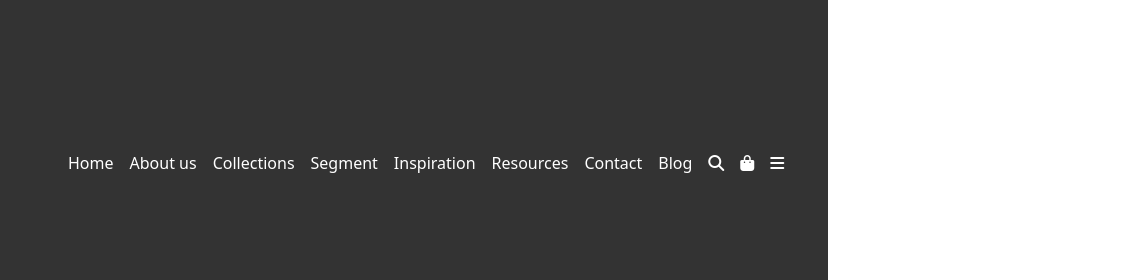
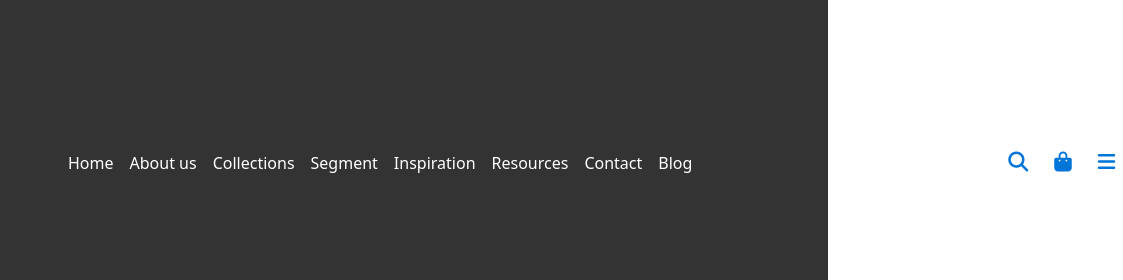
Before and after one commit to Harshit3323/GreenLam, a plain HTML site: page index.html in a window 1280 px wide. Shown: the top 280 px of the page, 452-1575 px from the left, 1123 px wide, since content can reach past the window. Drawn offline with nearby package versions, Linux system fonts and the light colour scheme.

Commit message:
Add files via upload

```diff
--- a/style.css
+++ b/style.css
@@ -25,8 +25,30 @@
     padding-right: 20px;
 }
 .res-img {
-    width: 200px;
+    width: 12.5rem;
 }
 .dropdown-toggle::after {
     content: none;
 }
+.search {
+    position: relative;
+    left: 18.75rem;
+}
+.search .dropdown-menu {
+    width: 18.75rem;
+}
+.form-control {
+    border-radius: 20rem!important;
+}
+.shp-bag {
+    position: relative;
+    left: 19.375rem;
+}
+.rght-menu {
+    position: relative;
+    left: 20rem;
+}
+i {
+    font-size: 20px;
+    color: #0275d8;
+}
```
